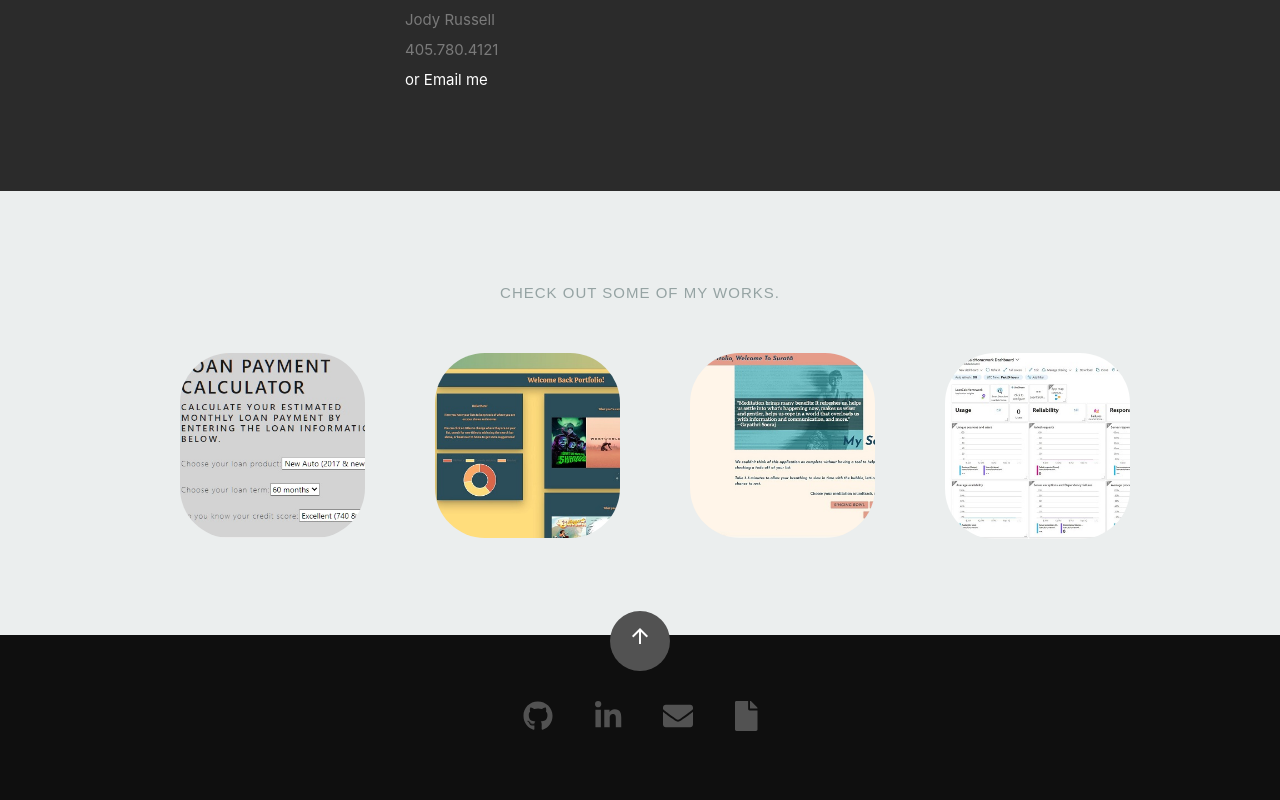
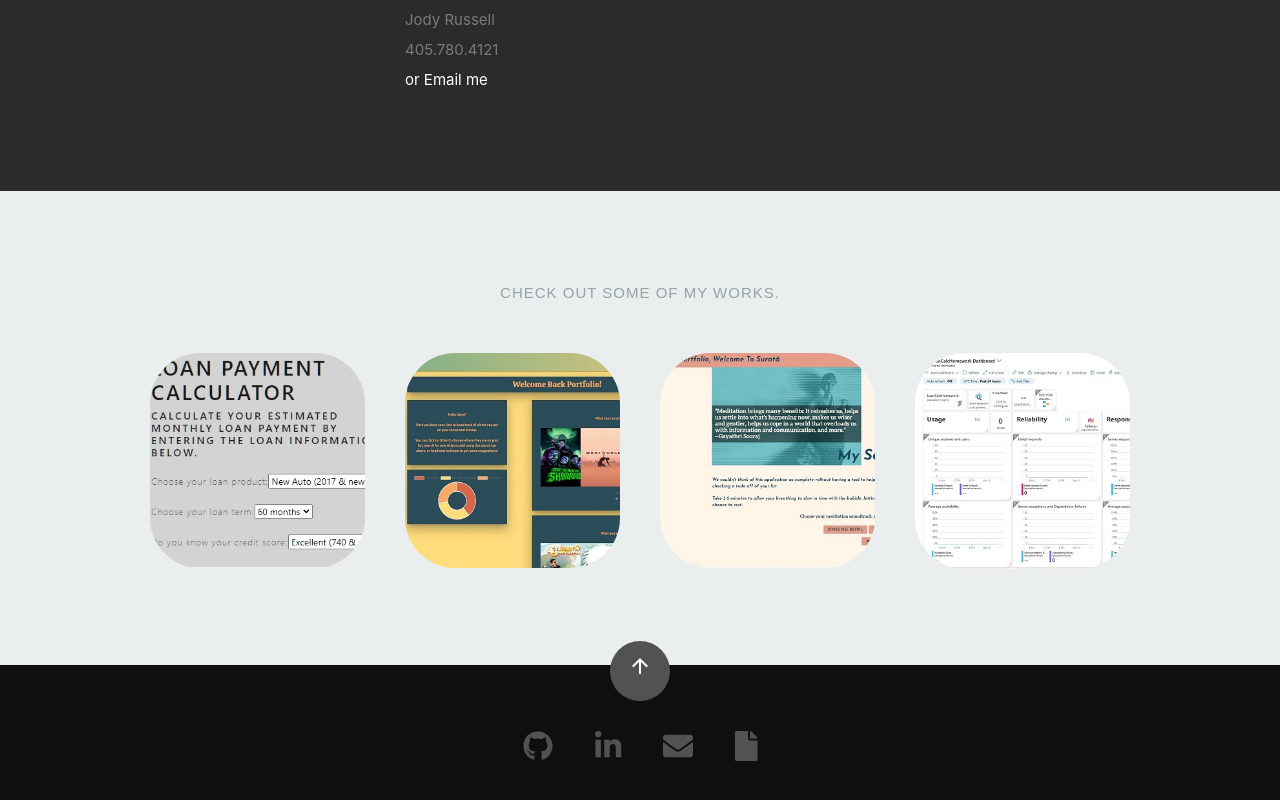
Before and after one commit to missjody/workportfolio, a React (Create React App) app: page / in a window 1280 px wide. Shown: the part 1155-1955 px from the top of the page. Built offline with nearby package versions, Linux system fonts and the light colour scheme.

Commit message:
heroku update

```diff
--- a/public/css/layout.css
+++ b/public/css/layout.css
@@ -254,7 +254,7 @@ ul#nav li.current a { color: #1DABB0; }
 /* Portfolio Content */
 #portfolio-wrapper .columns { margin-bottom: 36px; }
 .portfolio-item .item-wrap {
-   padding-left: 3rem;
+   /* padding-left: 3rem; */
    overflow: hidden;
    position: relative;
 
--- a/src/resumeData.js
+++ b/src/resumeData.js
@@ -23,7 +23,7 @@ let resumeData = {
         },
         {
           "name":"resume",
-          "url":"https://missjodyrussell.heroku.com/docs/Resume.pdf",
+          "url":"https://missjodyrussell.herokuapp.com/docs/Resume.pdf",
           "icon":"file"
         }
       ],
@@ -35,7 +35,7 @@ let resumeData = {
         "modalID":"0",
         "name":"Loan Payment Calculator",
         "description":"Calculate your estimated monthly loan payment based on entered parameters.",
-        "longDescription":"This react calculator project was built in incremental steps, starting from simple Javascript and ending as a React app. Currently version 6 is in development, with additional user interfact options being implemented, as well as additional environmental improvements.",
+        "longDescription":"This react calculator project was built in incremental steps, starting from simple Javascript and ending as a React application. Currently version 6 is in development, with additional user interface options being implemented as well as resolving responsive issues.",
         "imgurl":"images/portfolio/calculator.jpg",
         "github":"https://github.com/missjody/loan_calculator",
         "deployed":"https://loan-calculator-project.herokuapp.com/"
```
Also changed, not shown: public/images/overlay-bg.png (added), public/images/overlay-zoom.png (added).
